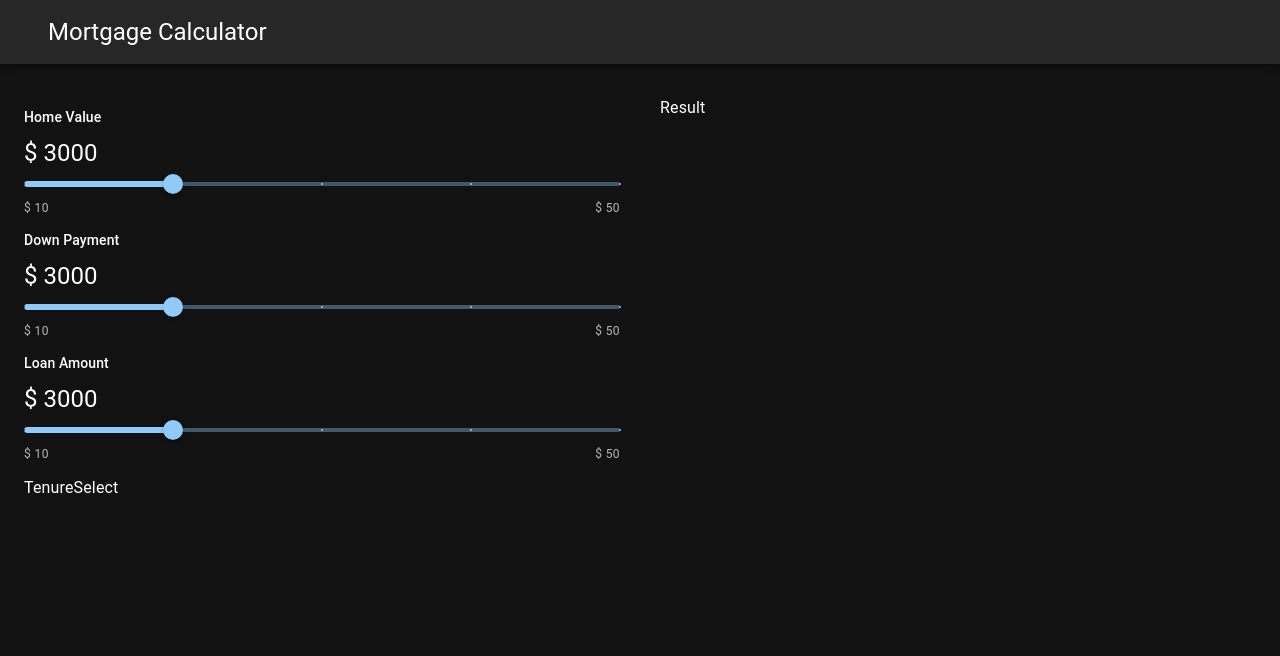
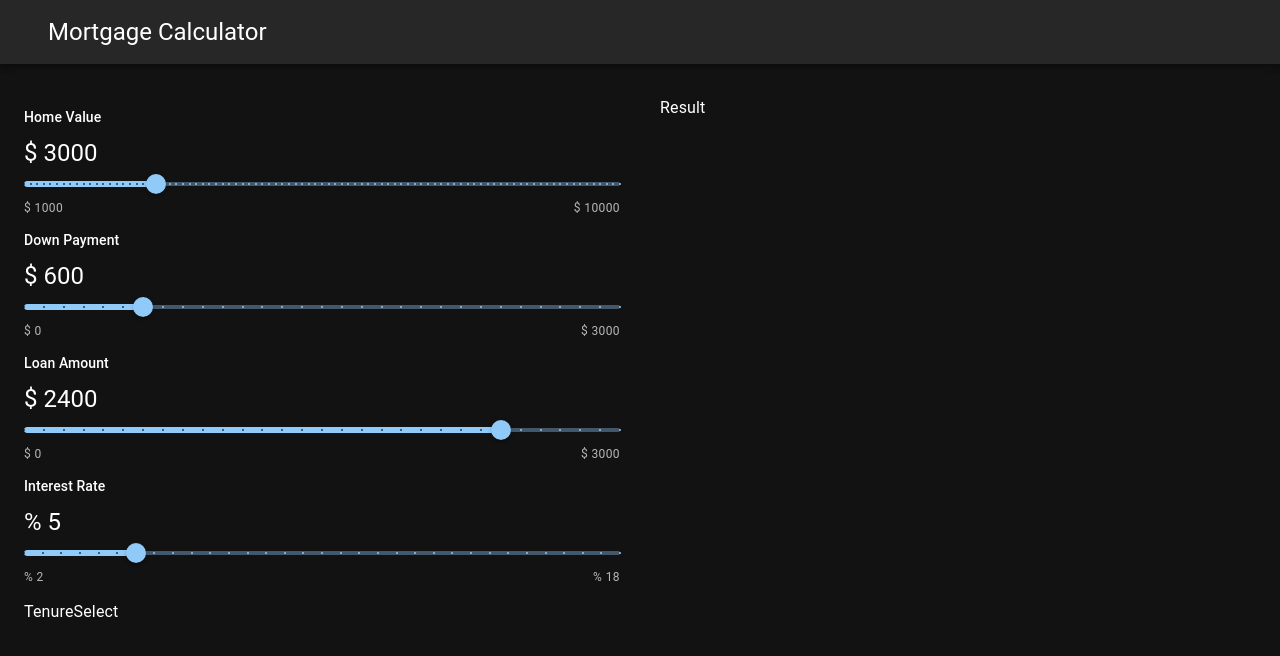
Before and after one commit to manankanodia/react-mortgage-calculator, a React (Create React App) app: page / in a window 1280 px wide. Shown: the top 656 px of the page. Built offline with nearby package versions, Linux system fonts and the light colour scheme.

Commit message:
Added hooks to the sliders using useState

```diff
--- a/src/App.js
+++ b/src/App.js
@@ -3,15 +3,24 @@ import SliderSelect from "./components/SliderSelect";
 import TenureSelect from "./components/TenureSelect";
 import Result from "./components/Result";
 import {Container, Grid} from "@mui/material";
+import {useState} from "react";
 
 function App() {
+    const [data, setData] = useState({
+        homeValue: 3000,
+        downPayment: 3000 * 0.2,
+        loanAmount: 3000 * 0.8,
+        loanTerm: 3000,
+        interestRate: 5
+    })
+
     return (
         <div className="App">
             <Navbar/>
             <Container maxWidth={'xl'} sx={{marginTop: 4}}>
                 <Grid container spacing={5}>
                     <Grid item xs={12} md={6}>
-                        <SliderSelect/>
+                        <SliderSelect data={data} setData={setData}/>
                         <TenureSelect/>
 
                     </Grid>
--- a/src/components/SliderSelect.js
+++ b/src/components/SliderSelect.js
@@ -1,12 +1,21 @@
 import React from "react";
 import SliderComponent from "./common/SliderComponent";
 
-const SliderSelect = () => {
+const SliderSelect = ({data, setData}) => {
     return (
         <>
-            <SliderComponent label="Home Value" min={10} max={50} defaultValue={20} step={10} onChange={(e, value)=>console.log(value)} unit='$' amount='3000'></SliderComponent>
-            <SliderComponent label="Down Payment" min={10} max={50} defaultValue={20} step={10} onChange={(e, value)=>console.log(value)} unit='$' amount='3000'></SliderComponent>
-            <SliderComponent label="Loan Amount" min={10} max={50} defaultValue={20} step={10} onChange={(e, value)=>console.log(value)} unit='$' amount='3000'></SliderComponent>
+            <SliderComponent label="Home Value" min={1000} max={10000} defaultValue={data.homeValue}
+                             value={data.homeValue} step={100} onChange={(e, value) => setData({...data, homeValue: value, downPayment: value * 0.2, loanAmount: value * 0.8})}
+                             unit='$' amount={data.homeValue}></SliderComponent>
+            <SliderComponent label="Down Payment" min={0} max={data.homeValue} defaultValue={data.downPayment}
+                             value={data.downPayment} step={100} onChange={(e, value) => setData({...data, downPayment: value, loanAmount: data.homeValue - value})}
+                             unit='$' amount={data.downPayment}></SliderComponent>
+            <SliderComponent label="Loan Amount" min={0} max={data.homeValue} defaultValue={data.loanAmount}
+                             value={data.loanAmount} step={100} onChange={(e, value) => setData({...data, loanAmount: value, downPayment: data.homeValue - value})}
+                             unit='$' amount={data.loanAmount}></SliderComponent>
+            <SliderComponent label="Interest Rate" min={2} max={18} defaultValue={data.interestRate}
+                             value={data.interestRate} step={0.5} onChange={(e, value) => setData({...data, interestRate: value})}
+                             unit='%' amount={data.interestRate}></SliderComponent>
         </>
     )
 }
```
